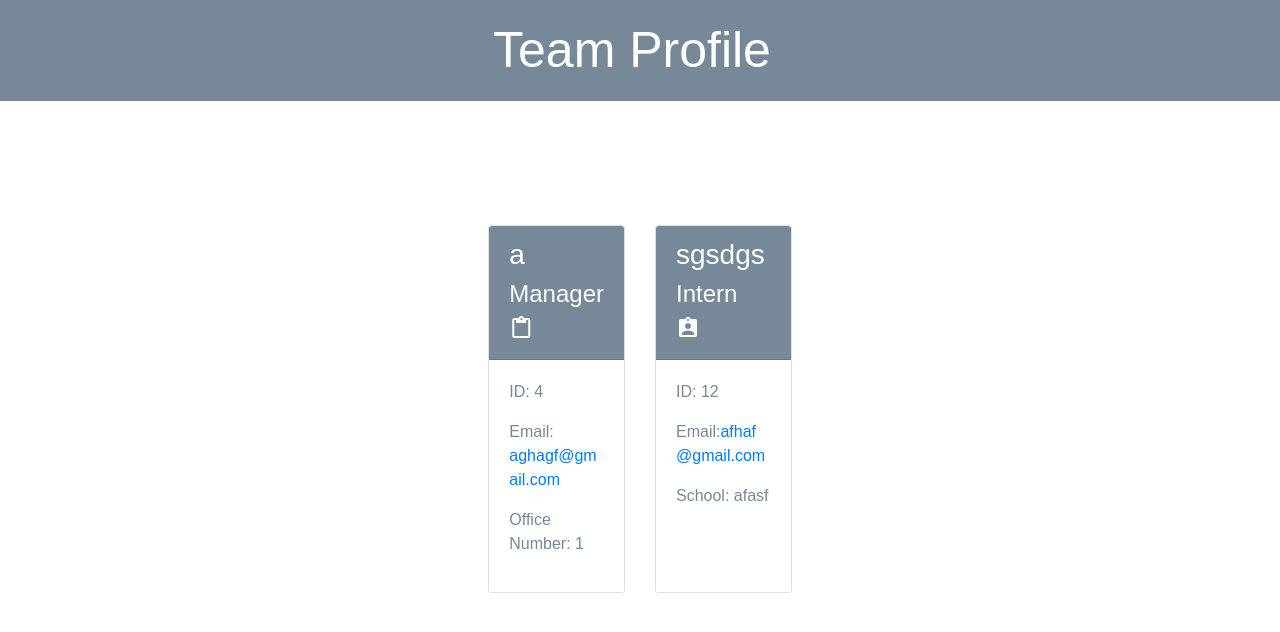
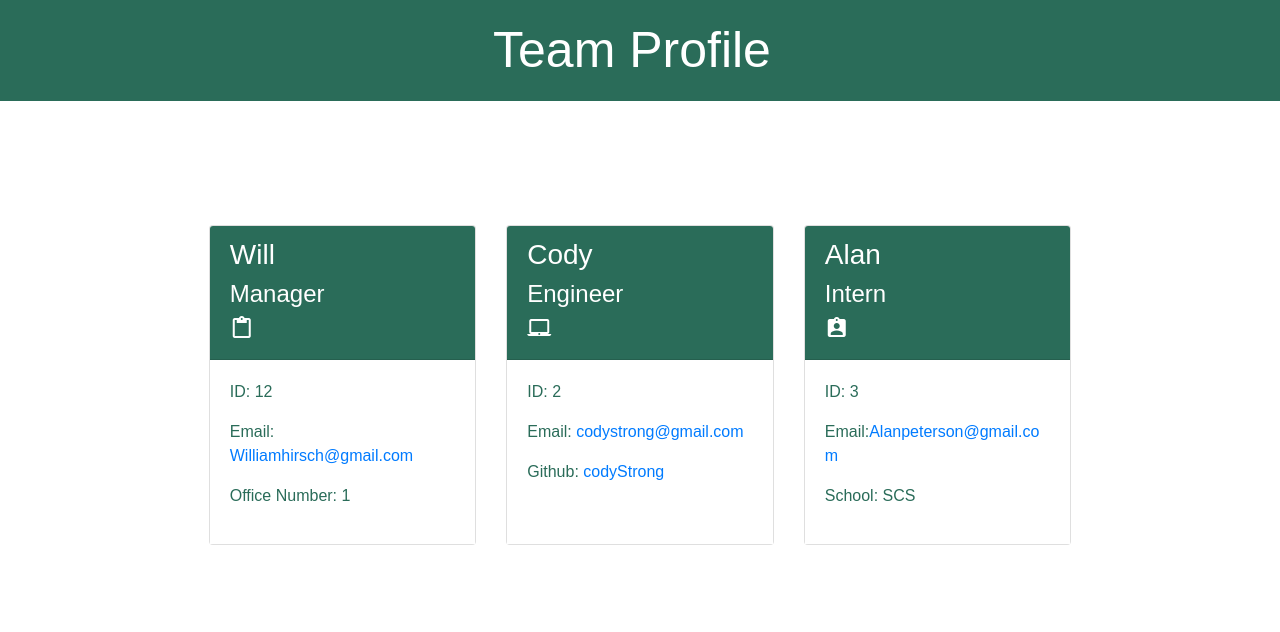
Before and after one commit to WilliamHirschh/Team-Profile-Generator, a website: page dist/index.html in a window 1280 px wide. Drawn offline with nearby package versions, Linux system fonts and the light colour scheme.

Commit message:
finished readme and looked for any bugs

```diff
--- a/dist/index.html
+++ b/dist/index.html
@@ -24,12 +24,12 @@
     <div class="col-4 mt-4">
         <div class="card h-100">
             <div class="card-header">
-                <h3>a</h3>
+                <h3>Will</h3>
                 <h4>Manager</h4><i class="material-icons">content_paste</i>
             </div>
             <div class="card-body">
-                <p class="id">ID: 4</p>
-                <p class="email">Email: <a href="mailto:aghagf@gmail.com">aghagf@gmail.com</a></p>
+                <p class="id">ID: 12</p>
+                <p class="email">Email: <a href="mailto:Williamhirsch@gmail.com">Williamhirsch@gmail.com</a></p>
                 <p class="office">Office Number: 1</p>
             </div>
         </div>
@@ -38,13 +38,27 @@
     <div class="col-4 mt-4">
         <div class="card h-100">
             <div class="card-header">
-                <h3>sgsdgs</h3>
+                <h3>Cody</h3>
+                <h4>Engineer</h4><i class="material-icons">laptop_mac</i>
+            </div>
+            <div class="card-body">
+                <p class="id">ID: 2</p>
+                <p class="email">Email: <a href="mailto:codystrong@gmail.com">codystrong@gmail.com</a></p>
+                <p class="github">Github: <a href="https://github.com/codyStrong">codyStrong</a></p>
+            </div>
+        </div>
+    </div>
+
+    <div class="col-4 mt-4">
+        <div class="card h-100">
+            <div class="card-header">
+                <h3>Alan</h3>
                 <h4>Intern</h4><i class="material-icons">assignment_ind</i>
             </div>
             <div class="card-body">
-                <p class="id">ID: 12</p>
-                <p class="email">Email:<a href="mailto:afhaf@gmail.com">afhaf@gmail.com</a></p>
-                <p class="school">School: afasf</p>
+                <p class="id">ID: 3</p>
+                <p class="email">Email:<a href="mailto:Alanpeterson@gmail.com">Alanpeterson@gmail.com</a></p>
+                <p class="school">School: SCS</p>
             </div>
     </div>
 </div>
--- a/dist/style.css
+++ b/dist/style.css
@@ -3,7 +3,7 @@
 }
 
 :root {
-    --primary: lightslategray;
+    --primary: rgb(42, 108, 89);
     --secondary: white;
 }
 
```
Also changed, not shown: README.md, images/ss.png (added).
